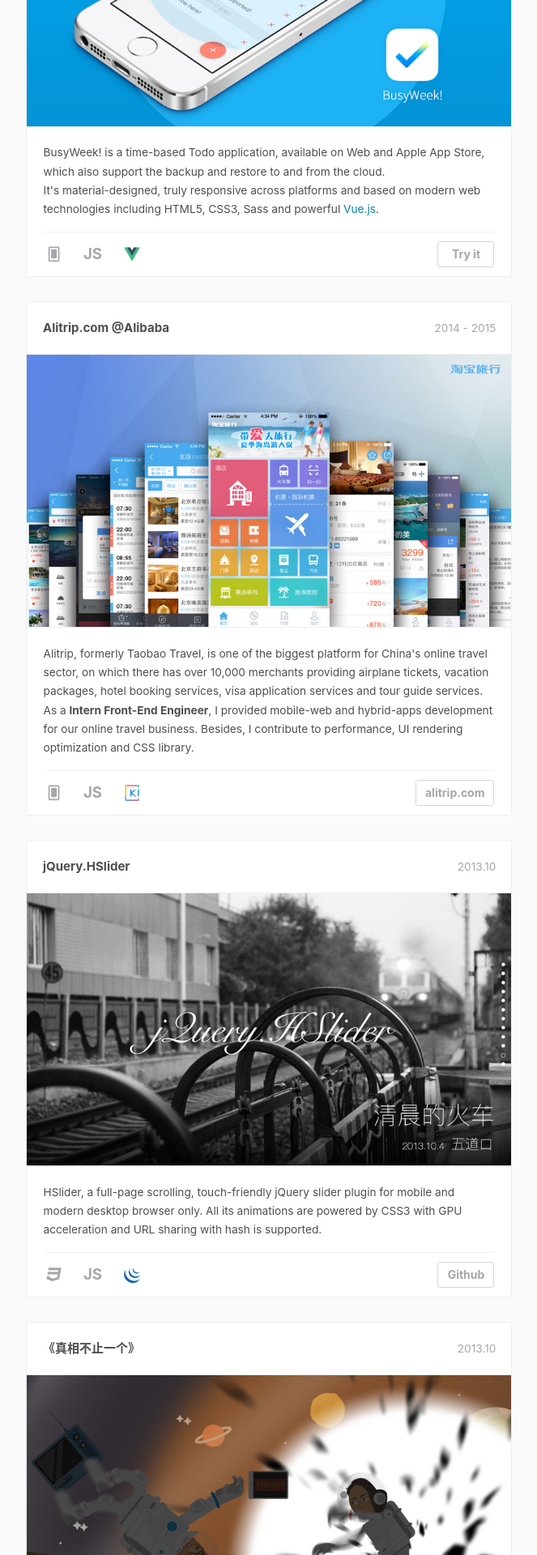
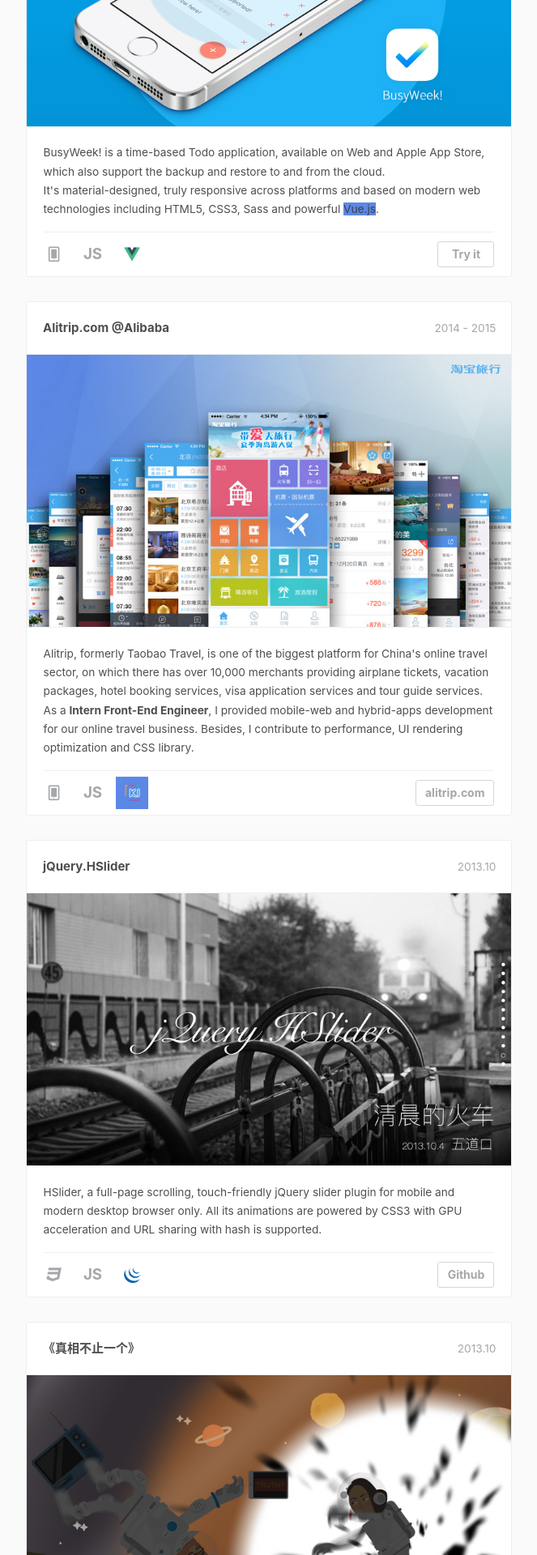
Before and after one commit to jiayangchen/jiayangchen.github.io, a Jekyll site: the page built from portfolio/index.html, in a window 1280 px wide. Shown: the part 1580-3500 px from the top of the page at 81% size, without its empty margins (308-971 px from the left). Built offline with Jekyll 4.4.1, drawn with Linux system fonts in a browser that asks for light colours; nearby versions of some CDN libraries; comment, search, counter and statistics services are not loaded.

Commit message:
20161005

```diff
--- a/portfolio/css/timeline.css
+++ b/portfolio/css/timeline.css
@@ -11,7 +11,8 @@
 }
 
 .main a{
-	color:#0085a1;
+	/*color:#0085a1;*/
+    background: url("../images/intern-alitrip.jpg");
 }
 .main a:hover {
 	/*color: #000;*/
```
